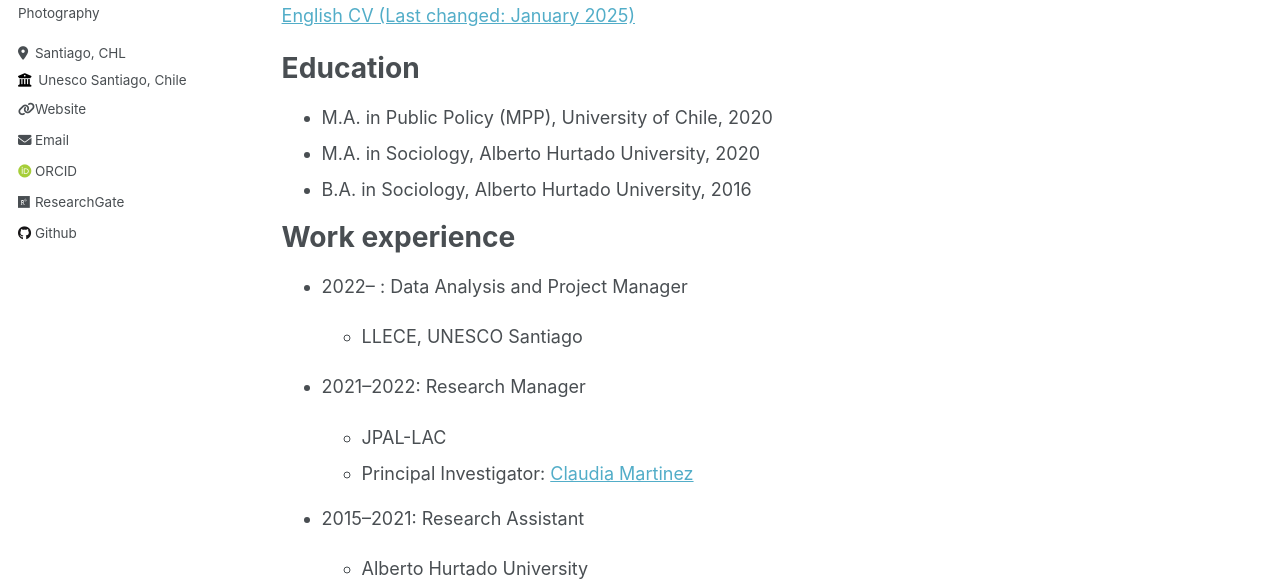
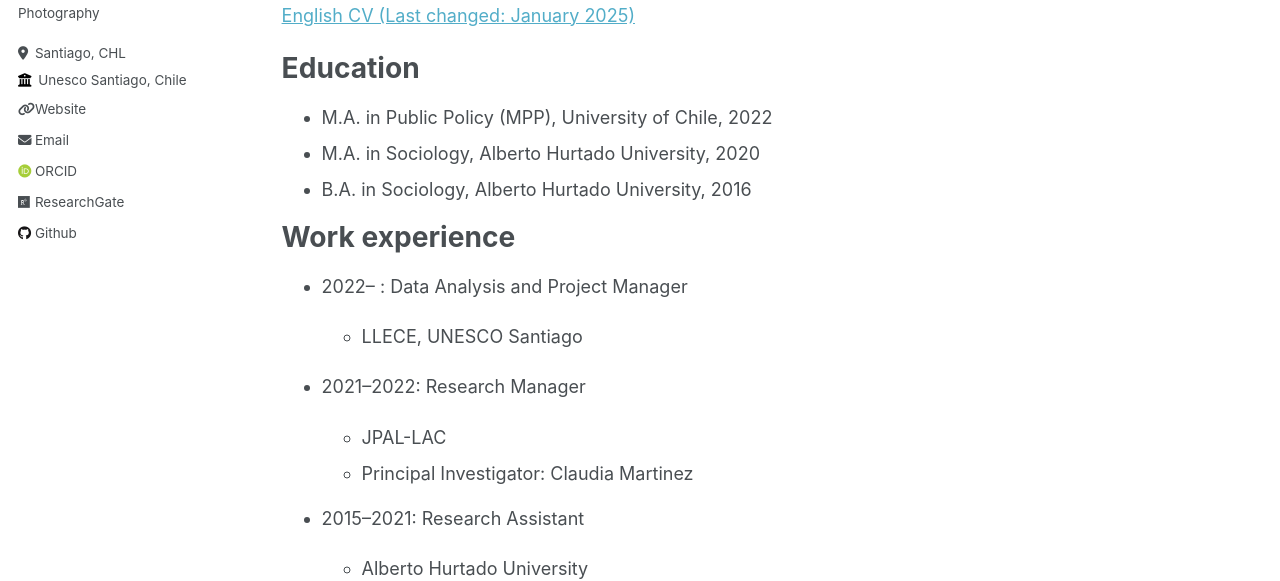
Before and after one commit to aotaeguim/aotaeguim.github.io, a Jekyll site: the page built from _pages/cv.md, in a window 1280 px wide and 900 px high. Shown: the part 299-880 px from the top of the window. Built offline with Jekyll 4.4.1, drawn with Linux system fonts in a browser that asks for light colours; some web fonts are replaced.

Commit message:
Update cv.md

```diff
--- a/_pages/cv.md
+++ b/_pages/cv.md
@@ -13,15 +13,15 @@
 ======
 
 Download my full CV here:
-<p><a href = "https://github.com/aotaeguim/CV/raw/main/CV_AOtaegui_ES.pdf">Spanish CV (Last changed: January 2025)</a></p>
-<p><a href = "https://github.com/aotaeguim/CV/raw/main/CV_AOtaegui_EN.pdf">English CV (Last changed: January 2025)</a></p>
+<p><a href = "https://https://aotaeguim.github.io/files/CV_AOtaegui_EN.pdf">Spanish CV (Last changed: January 2025)</a></p>
+<p><a href = "https://https://aotaeguim.github.io/files/CV_AOtaegui_EN.pdf">English CV (Last changed: January 2025)</a></p>
 
 
 Education
 ======
 <!--- DPhil in Sociology, University of Oxford, 2024-- --->
 
-* M.A. in Public Policy (MPP), University of Chile, 2020
+* M.A. in Public Policy (MPP), University of Chile, 2022
 * M.A. in Sociology, Alberto Hurtado University, 2020
 * B.A. in Sociology, Alberto Hurtado University, 2016
 
@@ -36,7 +36,7 @@
 * 2021--2022: Research Manager
 
   * JPAL-LAC
-  * Principal Investigator: [Claudia Martinez](https://sites.google.com/site/clpmartineza/)
+  * Principal Investigator: Claudia Martinez
 
 * 2015--2021: Research Assistant
 
```
